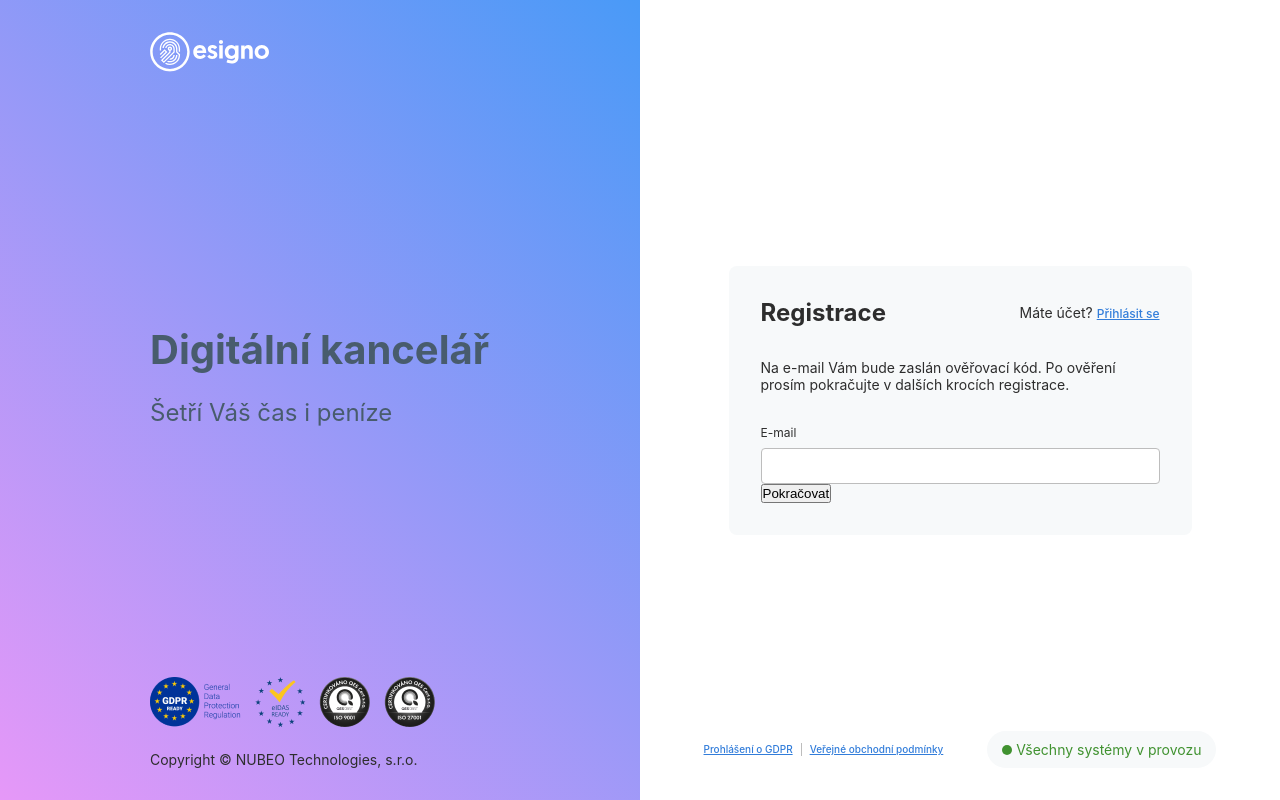
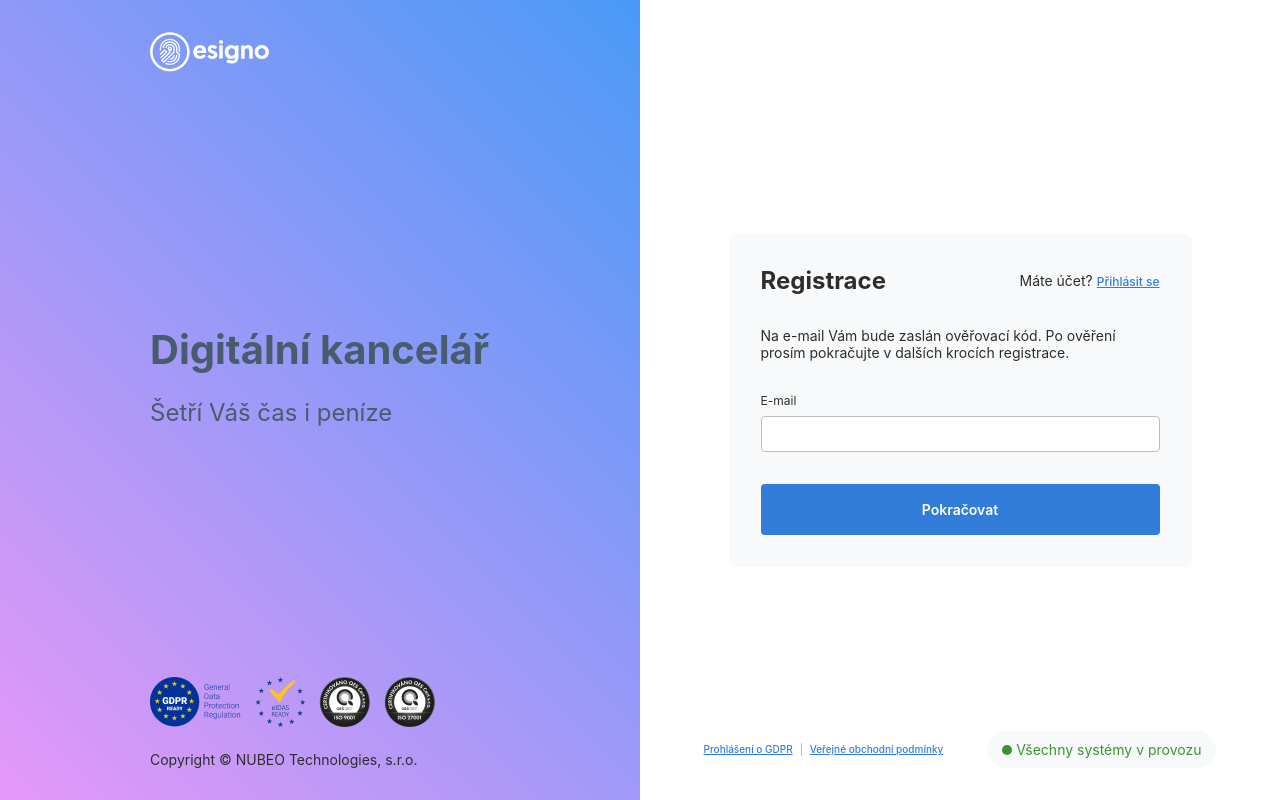
Before and after one commit to JakubLevanszky/esigno-interview, a Vue app: page /register in a window 1280 px wide. Built offline with nearby package versions, Linux system fonts and the light colour scheme; a web font is replaced by a local one.

Commit message:
custom button not finished so default one styled

```diff
--- a/src/assets/base.css
+++ b/src/assets/base.css
@@ -13,6 +13,9 @@
 
   --input-border: var(--light-gray);
   --input-border-focused: #4d4d4d;
+
+  --button-primary: var(--color-primary-dark-blue);
+  --button-hover: var(--color-primary-dark-blue-hover);
 }
 
 /* semantic color variables for this project */
--- a/src/assets/main.css
+++ b/src/assets/main.css
@@ -29,6 +29,30 @@ input:focus {
   outline: none;
 }
 
+button {
+  width: 399px;
+  border-radius: 4px;
+  background: var(--button-primary);
+  padding: 17px 0px;
+  border: none;
+  color: var(--text-white);
+  font-size: 14px;
+  font-family: Inter;
+  font-weight: 600;
+  cursor: pointer;
+  margin-top: 32px;
+}
+
+button:hover {
+  background: var(--button-hover);
+}
+
+button:disabled {
+  background: var(--button-primary);
+  pointer-events: none;
+  opacity: 0.5;
+}
+
 @media (hover: hover) {
   a:hover {
     color: var(--link-hover);
```
Also changed, not shown: src/components/ButtonCustom.vue (added, +57 -0 lines).
